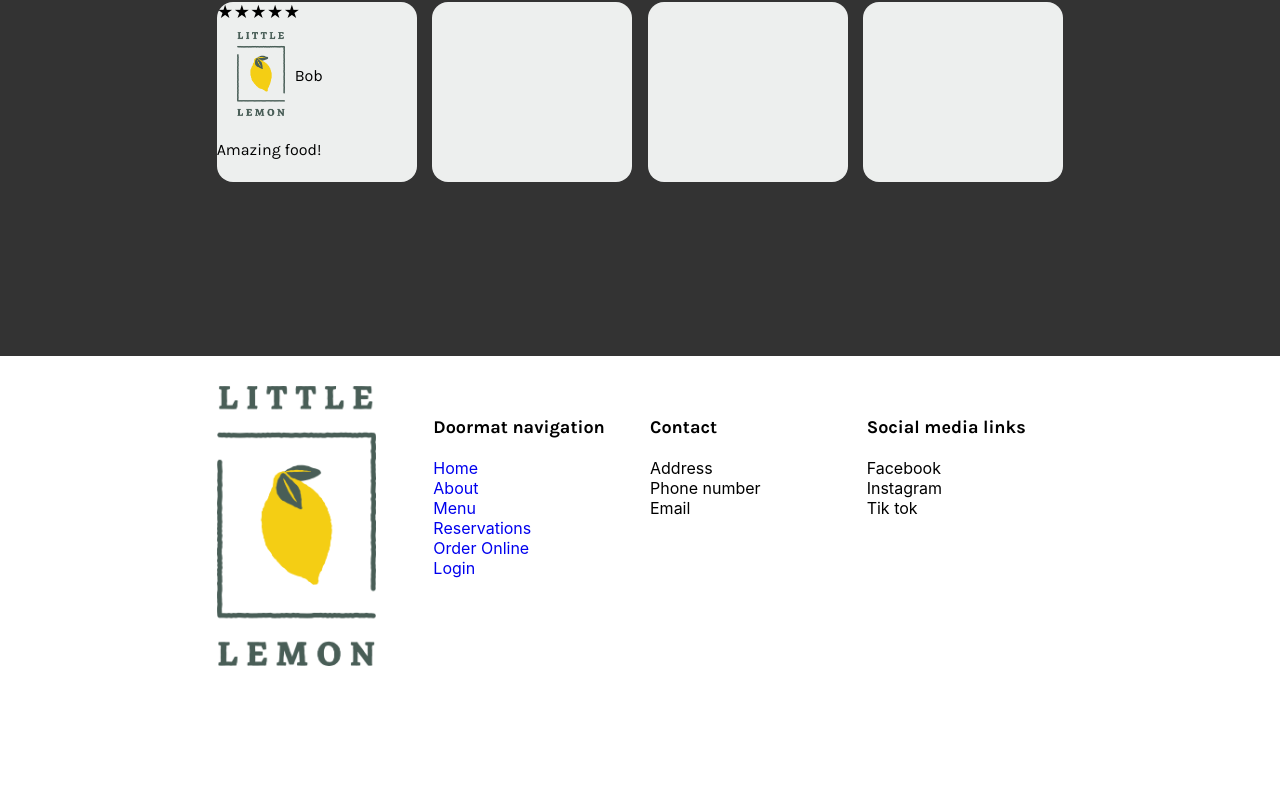
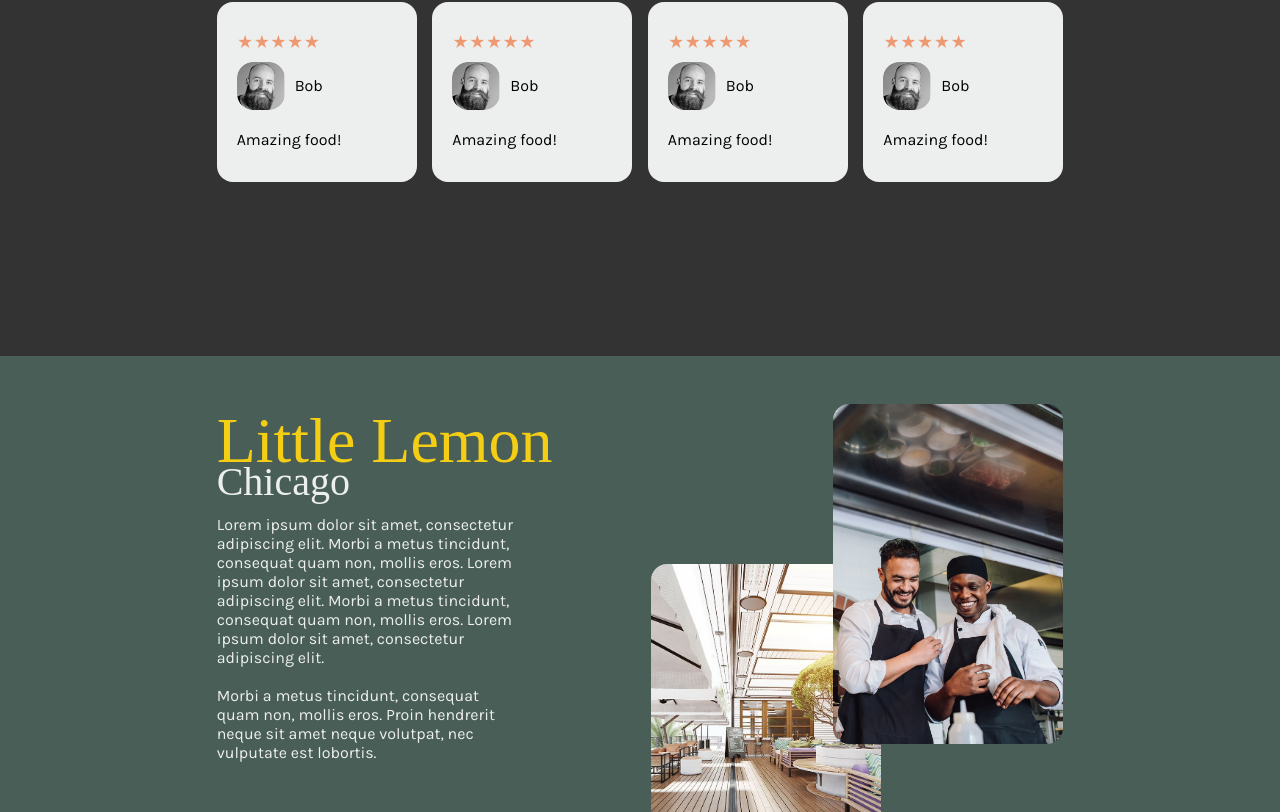
Before and after one commit to kwiatkowskimaciej/react-restaurant-web-app, a React (Create React App) app: page / in a window 1280 px wide. Shown: the part 1548-2360 px from the top of the page. Before the commit the page ends 2244 px from the top, so only its background shows below. Built offline with nearby package versions, Linux system fonts and the light colour scheme; a web font is replaced by a local one.

Commit message:
Add about section, update testimonials section and footer

```diff
--- a/src/App.css
+++ b/src/App.css
@@ -115,12 +115,14 @@ header a:focus::after {
 footer {
   margin: 0 auto;
   max-width: 1440px;
+  color: var(--highlight-2);
   display: grid;
   grid-template-columns: repeat(12, 1fr);
   grid-column-gap: 20px;
-  padding: 30px 0;
+  padding: 3rem 0;
   grid-template-areas: '. . logo logo d-nav d-nav contact contact social social . .';
 }
+
 
 footer img {
   grid-area: logo;
@@ -128,6 +130,18 @@ footer img {
 
 footer h3 {
   padding: 30px 0 20px;
+}
+
+footer a:link {
+  color: var(--highlight-2);
+}
+
+footer a:visited {
+  color: var(--highlight-2);
+}
+
+footer a:hover {
+  text-decoration: underline;
 }
 
 #d-nav {
@@ -166,12 +180,12 @@ footer h3 {
   align-self: flex-start;
 }
 
-.lead h1 {
+.lead h1, .about h1 {
   color: var(--primary-2);
   margin-top: 35px;
 }
 
-.lead h2 {
+.lead h2, .about h2 {
   color: var(--highlight-1);
   margin-top: -20px;
 }
@@ -199,7 +213,7 @@ button {
 }
 
 button:active {
-  background-color: var(--primary-1);
+  background-color: var(--highlight-2);
   color: var(--highlight-1);
 }
 
@@ -321,9 +335,66 @@ button:active {
   border-radius: 16px;
 }
 
+.rating {
+  margin: 30px 0 10px 20px;
+  color: var(--secondary-1);
+}
+
 .profile {
   display: flex;
   align-items: center;
   gap: 10px;
   margin: 10px 0 20px 20px;
 }
+
+.avatar {
+  width: 48px;
+  height: 48px;
+  overflow: hidden;
+  border-radius: 16px;
+}
+
+.comment {
+  margin-left: 20px;
+}
+
+.about-section {
+  background-color: var(--primary-1);
+}
+
+.about {
+  grid-area: center;
+  display: flex;
+  justify-content: space-between;
+  margin-top: 3rem;
+}
+
+.about-text h1 {
+  margin-top: 0;
+}
+
+.about-text p {
+  color: var(--highlight-1);
+  max-width: 300px;
+  margin-top: 10px;
+}
+
+.about-image {
+  display: flex;
+}
+
+.about-image img {
+  width: 18vw;
+  height: 340px;
+  object-fit: cover;
+  border-radius: 16px;
+}
+
+.about-image img:nth-child(odd) {
+  margin: 10rem 0 3rem;
+}
+
+.about-image img:nth-child(even) {
+  object-position: 82%;
+  margin-left: -3rem;
+}
--- a/src/components/AboutSection.js
+++ b/src/components/AboutSection.js
@@ -1,5 +1,39 @@
 const AboutSection = () => {
-  return <section></section>;
+  return (
+    <section className="about-section">
+      <div className="container">
+        <div className="about">
+          <div className="about-text">
+            <h1>Little Lemon</h1>
+            <h2>Chicago</h2>
+            <p>
+              Lorem ipsum dolor sit amet, consectetur adipiscing elit. Morbi a
+              metus tincidunt, consequat quam non, mollis eros. Lorem ipsum
+              dolor sit amet, consectetur adipiscing elit. Morbi a metus
+              tincidunt, consequat quam non, mollis eros. Lorem ipsum dolor sit
+              amet, consectetur adipiscing elit. <br />
+              <br />
+              Morbi a metus tincidunt, consequat quam non, mollis eros. Proin
+              hendrerit neque sit amet neque volutpat, nec vulputate est
+              lobortis.
+            </p>
+          </div>
+          <div className="about-image">
+            <img
+              src={require('../images/restaurant.jpg')}
+              alt="Four bruschettas on a black wooden board"
+              width={'420px'}
+            />
+            <img
+              src={require('../images/mario_and_adrian.jpg')}
+              alt="Four bruschettas on a black wooden board"
+              width={'420px'}
+            />
+          </div>
+        </div>
+      </div>
+    </section>
+  );
 };
 
 export default AboutSection;
--- a/src/components/TestimonialsSection.js
+++ b/src/components/TestimonialsSection.js
@@ -6,11 +6,11 @@ const TestimonialsSection = () => {
           <h1>Testimonials</h1>
           <div className="testimonials-deck">
             <div className="testimonial-card">
-              <span className="rating">★★★★★</span>
+              <div className="rating">★★★★★</div>
               <div className="profile">
                 <div className="avatar">
                   <img
-                    src={require('../images/footer_logo.png')}
+                    src={require('../images/avatar.png')}
                     alt="Avatar"
                     width={'48px'}
                   />
@@ -21,9 +21,54 @@ const TestimonialsSection = () => {
                 <p>Amazing food!</p>
               </div>
             </div>
-            <div className="testimonial-card"></div>
-            <div className="testimonial-card"></div>
-            <div className="testimonial-card"></div>
+            <div className="testimonial-card">
+              <div className="rating">★★★★★</div>
+              <div className="profile">
+                <div className="avatar">
+                  <img
+                    src={require('../images/avatar.png')}
+                    alt="Avatar"
+                    width={'48px'}
+                  />
+                </div>
+                <p>Bob</p>
+              </div>
+              <div className="comment">
+                <p>Amazing food!</p>
+              </div>
+            </div>
+            <div className="testimonial-card">
+              <div className="rating">★★★★★</div>
+              <div className="profile">
+                <div className="avatar">
+                  <img
+                    src={require('../images/avatar.png')}
+                    alt="Avatar"
+                    width={'48px'}
+                  />
+                </div>
+                <p>Bob</p>
+              </div>
+              <div className="comment">
+                <p>Amazing food!</p>
+              </div>
+            </div>
+            <div className="testimonial-card">
+              <div className="rating">★★★★★</div>
+              <div className="profile">
+                <div className="avatar">
+                  <img
+                    src={require('../images/avatar.png')}
+                    alt="Avatar"
+                    width={'48px'}
+                  />
+                </div>
+                <p>Bob</p>
+              </div>
+              <div className="comment">
+                <p>Amazing food!</p>
+              </div>
+            </div>
           </div>
         </div>
       </div>
```
